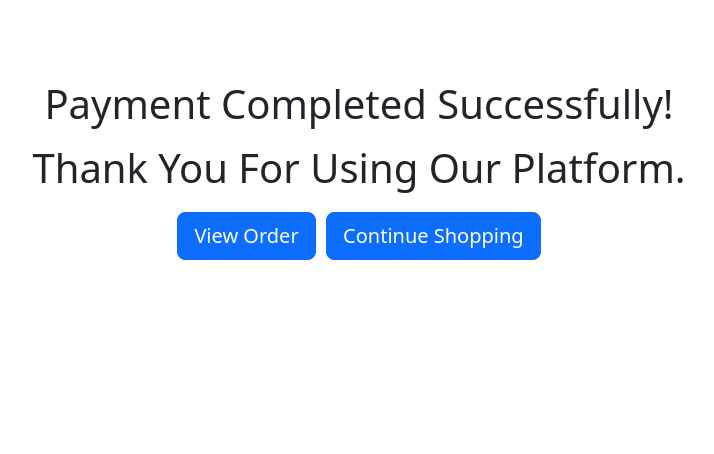
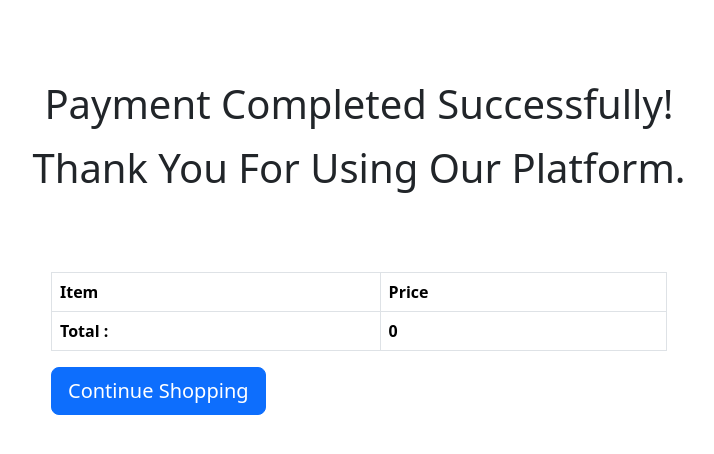
Before and after one commit to aytheeh2/MarketPlace, a Django app: page /cart/order/checkout/success/1/ in a window 1280 px wide. Shown: the top 454 px of the page, without its empty margins (281-995 px from the left). Run offline with Django 4.2, Linux system fonts and the light colour scheme; a user stored in the database is signed in; data comes from the database, SQL or seed files in the repository; both versions use the stored data as it was after the commit; lists and menus that the app fills with data are empty.

Commit message:
payment completed and deleting of cart completed

```diff
--- a/cart/admin.py
+++ b/cart/admin.py
@@ -1,5 +1,5 @@
 from django.contrib import admin
-from .models import Cart, Order
+from .models import Cart, Order_Table
 
 admin.site.register(Cart)
-admin.site.register(Order)
+admin.site.register(Order_Table)
--- a/cart/models.py
+++ b/cart/models.py
@@ -20,7 +20,7 @@ class Cart(models.Model):
         return self.quantity * self.products.price
 
 
-class Order(models.Model):
+class Order_Table(models.Model):
     user = models.ForeignKey(
         User, related_name='order_user', on_delete=models.CASCADE,)
     delivery_status = models.CharField(default="Pending", max_length=10)
@@ -32,4 +32,4 @@ class Order(models.Model):
     phone = models.CharField(max_length=10)
 
     def __str__(self):
-        return f'{self.order_id}:{self.user}:{self.Products.name}'
+        return f'{self.Products.name}'
--- a/cart/urls.py
+++ b/cart/urls.py
@@ -11,11 +11,16 @@ urlpatterns = [
          views.delete_from_cart, name='delete_from_cart'),
     path('order/', views.place_order_form, name='order_view'),
     path('order/checkout/', views.checkout, name='checkout'),
-
     path('order/checkout/success/<int:total_amount>/',
          views.payment_success, name='payment_success'),
+    path('order/checkout/failed/<int:total_amount>/',
+         views.payment_failed, name='payment_failed'),
+    path('delete_cart_after_payment_success', views.delete_cart_after_payment_success,
+         name='delete_cart_after_payment_success'),
 
 
 
-    # cart/order/checkout/success/1198/
+
+    path('set_order_completed/', views.set_order_completed,
+         name='set_order_completed'),
 ]
--- a/cart/views.py
+++ b/cart/views.py
@@ -1,7 +1,7 @@
 from django.shortcuts import render, redirect
 from .import models
 from Products.models import Category, Item, Offers
-from .models import Cart, Order
+from .models import Cart, Order_Table
 from django.contrib import messages
 from django.contrib.auth.decorators import login_required
 from django.http import JsonResponse
@@ -99,7 +99,17 @@ def place_order_form(request):
         address = request.POST['address']
         phone = request.POST['phone']
 
-
+        for item in cart:
+            order = Order_Table.objects.create(
+                user=user,
+                Products=item.products,
+                no_of_items_ordered=item.quantity,
+                phone=phone,
+                address=address,)
+            order.save()
+        request.session['order_processed'] = True
+        messages.success(request, "Order processed, Complete Payment!")
+        return redirect('cart:checkout')
     return render(request, 'place_order_form.html')
     # user = request.user
     # cart_items = Cart.objects.filter(user=user)
@@ -118,8 +128,14 @@ def place_order_form(request):
 
 
 def checkout(request):
+
+    if not request.session.get('order_processed'):
+        messages.error(request, "Please complete the order form first.")
+        return redirect('cart:order_view')
+
     user = request.user
     cart_items = Cart.objects.filter(user=user)
+    # order = Order_Table.objects.get(pk=pk)
     total_amount = 0
     for cart_item in cart_items:
         if cart_item.products.offers.exists():
@@ -131,13 +147,52 @@ def checkout(request):
         total_amount += subtotal
         cart_item.subtotal_amount = subtotal
 
+    # set status of order_completed to true on payment success
+    # request.session.get('order_completed')
+
     return render(request, 'checkout.html', {'cart_items': cart_items, 'total_amount': total_amount})
 
 
-def payment_success(request, total_amount):
-    # Process the payment success logic here
-    return render(request, 'payment_completed.html', {'total_amount': total_amount})
+def delete_cart_after_payment_success(request):
+
+    user = request.user
+    cart_items = Cart.objects.filter(user=user)
+    cart_items.delete()
+    return redirect("core:home")
 
 
-# def paypal_payment_failed_view(request):
-#     return render(request, 'payment_failed.html')
+def set_order_completed(request):
+    if request.method == 'POST':
+        # Set the session variable indicating order completion
+        request.session['order_completed'] = True
+        return JsonResponse({'status': 'success'})
+    else:
+        return JsonResponse({'status': 'error'}, status=400)
+
+
+def payment_success(request, total_amount):
+    # if not request.session.get('order_completed'):
+    #     messages.error(request, "Please complete the order form first.")
+    #     return redirect('cart:order_view')
+    # Process the payment success logic here
+    user = request.user
+    order = Order_Table.objects.filter(user=user)
+
+    cart_items = Cart.objects.filter(user=user)
+    # order = Order_Table.objects.get(pk=pk)
+    total_amount = 0
+    for cart_item in cart_items:
+        if cart_item.products.offers.exists():
+            cart_item.latest_offer = cart_item.products.offers.latest(
+                'offer_date_added')
+            subtotal = cart_item.latest_offer.offer_discount * cart_item.quantity
+        else:
+            subtotal = cart_item.subtotal()
+        total_amount += subtotal
+        cart_item.subtotal_amount = subtotal
+
+    return render(request, 'payment_completed.html', {'total_amount': total_amount, 'order': order, 'cart_items': cart_items})
+
+
+def payment_failed(request, total_amount):
+    return render(request, 'payment_failed.html')
--- a/templates/checkout.html
+++ b/templates/checkout.html
@@ -12,7 +12,7 @@
                 {% for i in cart_items %}
                 <li class="list-group-item d-flex justify-content-between lh-sm">
                     <div>
-                        <h6 class="my-0">{{i.products.name}}</h6>
+                        <h6 class="my-0">{{i.products.name}} ({{i.quantity}})</h6>
                         <small class="text-body-secondary">{{i.products.description | truncatechars:55 }}</small>
                     </div>
                     <span class="text-body-secondary fw-bold fs-6">
@@ -65,7 +65,6 @@
             <!-- Include the PayPal JavaScript SDK -->
             <script
                 src="https://www.paypal.com/sdk/js?client-id=AR8WHaIC-8YlbQ3qVPL-3fBK3ro9fbnzddaqnL59LBe8T_sm2mSHAxXBzCUU2qqtKW5t_4wMSlSDk0w7&currency=USD"></script>
-
             <script>
                 // Check if total amount is zero
                 var totalAmount = "{{ total_amount }}";
@@ -90,6 +89,7 @@
 
                                 alert('Transaction completed for ' + details.payer.name.given_name + '!');
                                 window.location.href = `success/${totalAmount}/`;
+                                //redirect to succesview just to set session status true.then redirect again to the order completed View
 
                             });
                         },
@@ -101,6 +101,7 @@
                     }).render('#paypal-button-container');
                 }
             </script>
+
         </div>
     </div>
 </div>
--- a/templates/payment_completed.html
+++ b/templates/payment_completed.html
@@ -6,9 +6,35 @@
             <div class="display-6 text-center my-2">
                 <p class="my-3"></p>Payment Completed Successfully!<br></p>
                 <p>Thank You For Using Our Platform.<br></p>
-                <a href="" class="btn btn-primary btn-lg">View Order</a>
-                <a href="{% url 'core:home' %}" class="btn btn-primary btn-lg">Continue Shopping</a>
             </div>
         </div>
     </div>
+    <div class="row justify-content-center align-items-center ">
+        <div class="col-6">
+            <table class="table table-bordered">
+                <thead>
+                    <th>Item</th>
+                    <th>Price</th>
+                </thead>
+                <tbody>
+                    {% for i in cart_items %}
+                    <tr>
+                        <td>{{i}}</td>
+                        {% if i.latest_offer %}
+                        <td>${{ i.subtotal_amount }}</td>
+                        {% else %}
+                        <td>${{ i.subtotal }}</td>
+                        {% endif %}
+                    </tr>
+                    {%endfor%}
+                    <tr>
+                        <th>Total :</th>
+                        <th>{{total_amount}}</th>
+                    </tr>
+                </tbody>
+            </table>
+            <a href="{% url 'cart:delete_cart_after_payment_success' %}" class="btn btn-primary btn-lg">Continue
+                Shopping</a>
+        </div>
+    </div>
 </div>
```
Also changed, not shown: templates/place_order_form.html (+14 -4 lines), cart/migrations/0002_order_table.py, db.sqlite3.
